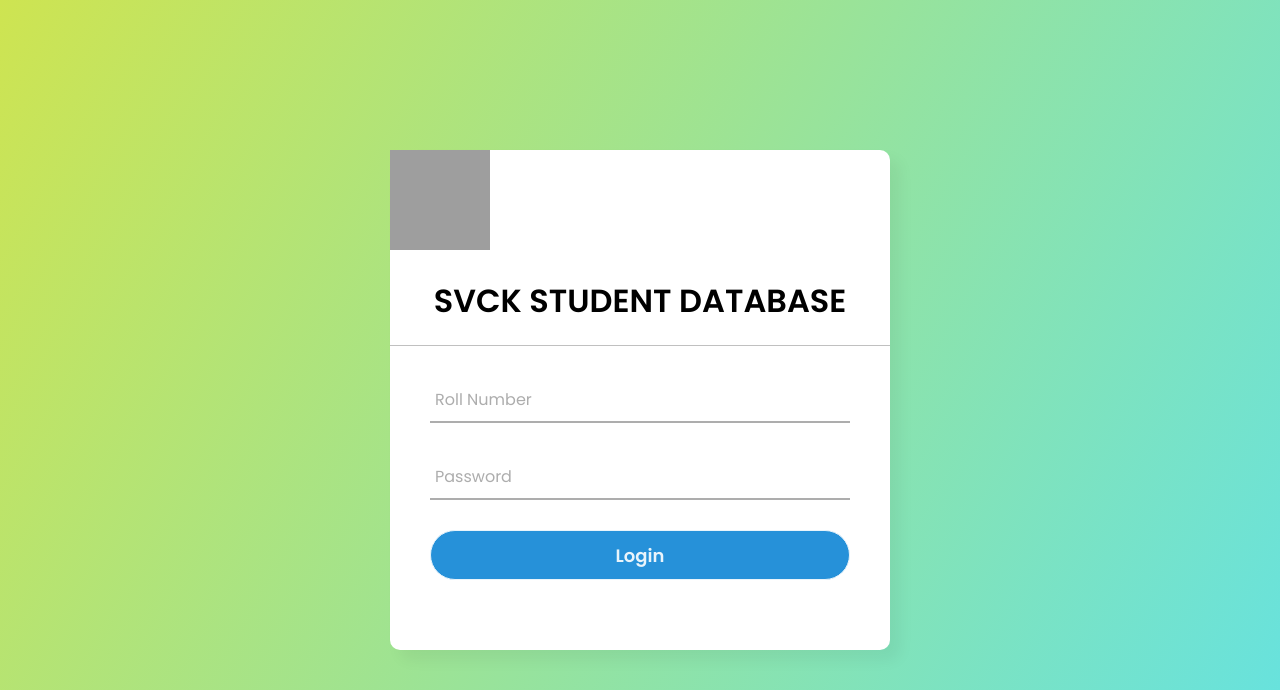
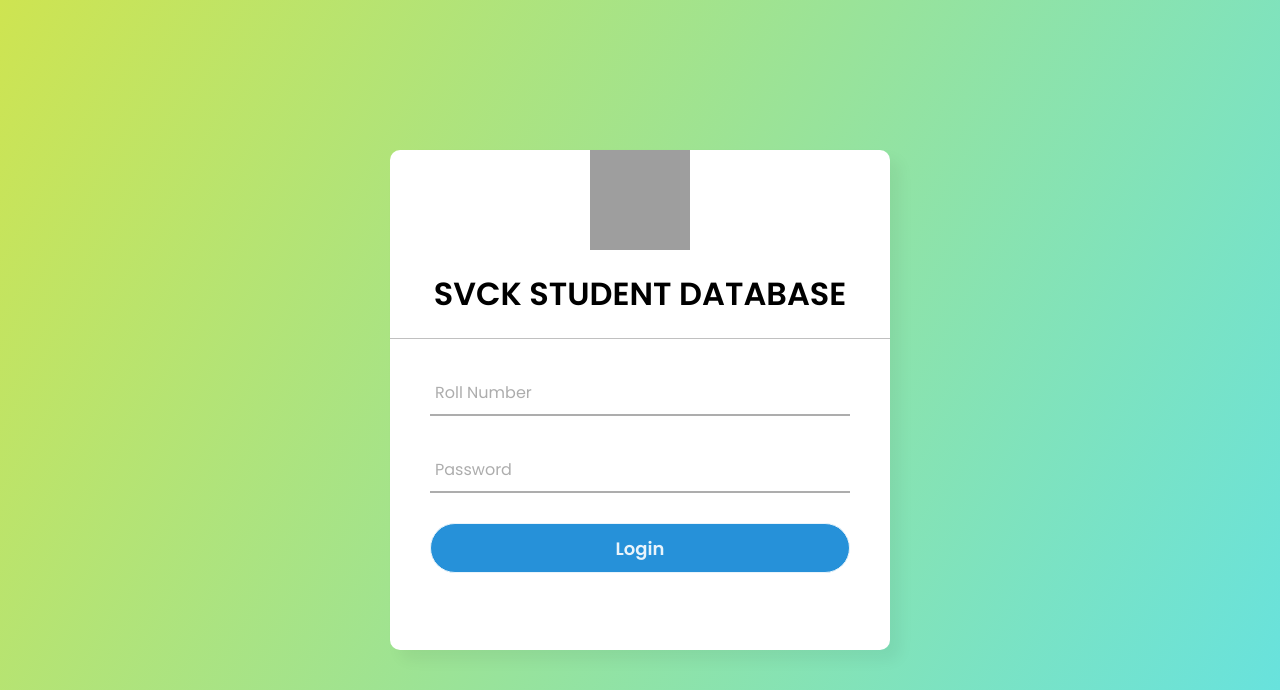
Before and after one commit to Projectstudb/Student_db, a PHP site: page /animatedpage.html in a window 1280 px wide. Shown: the top 690 px of the page. Run offline with PHP 8.4, Linux system fonts and the light colour scheme; grey boxes are pictures that could not be loaded.

Commit message:
Update animatedpage.css

```diff
--- a/animatedpage.css
+++ b/animatedpage.css
@@ -4,6 +4,12 @@
   padding: 0;
   box-sizing: border-box;
   font-family: "Poppins", sans-serif;
+}
+img
+{
+	display:block;
+	margin-left:auto;
+	margin-right:auto;
 }
 body{
   margin: 0;
```
